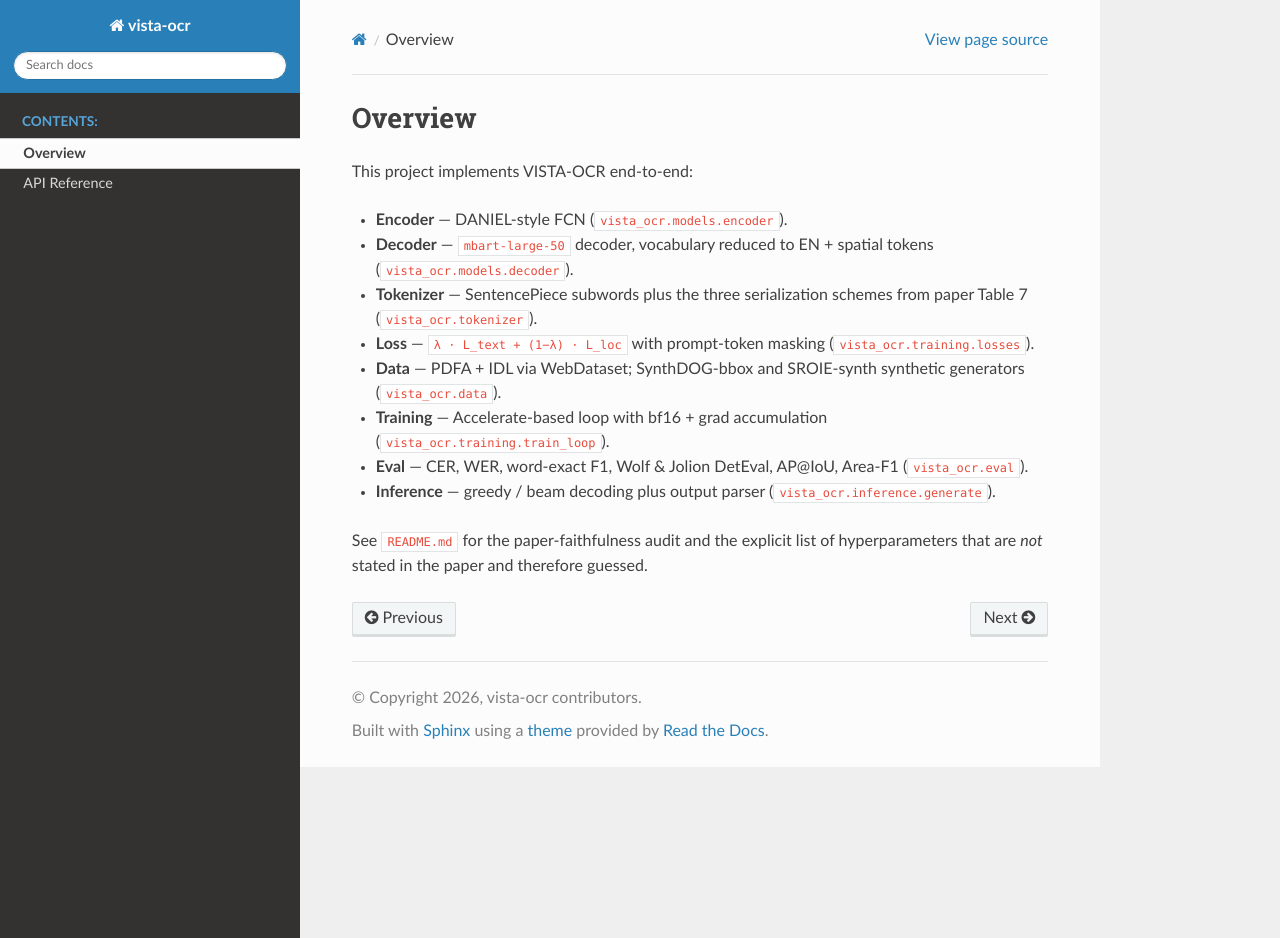
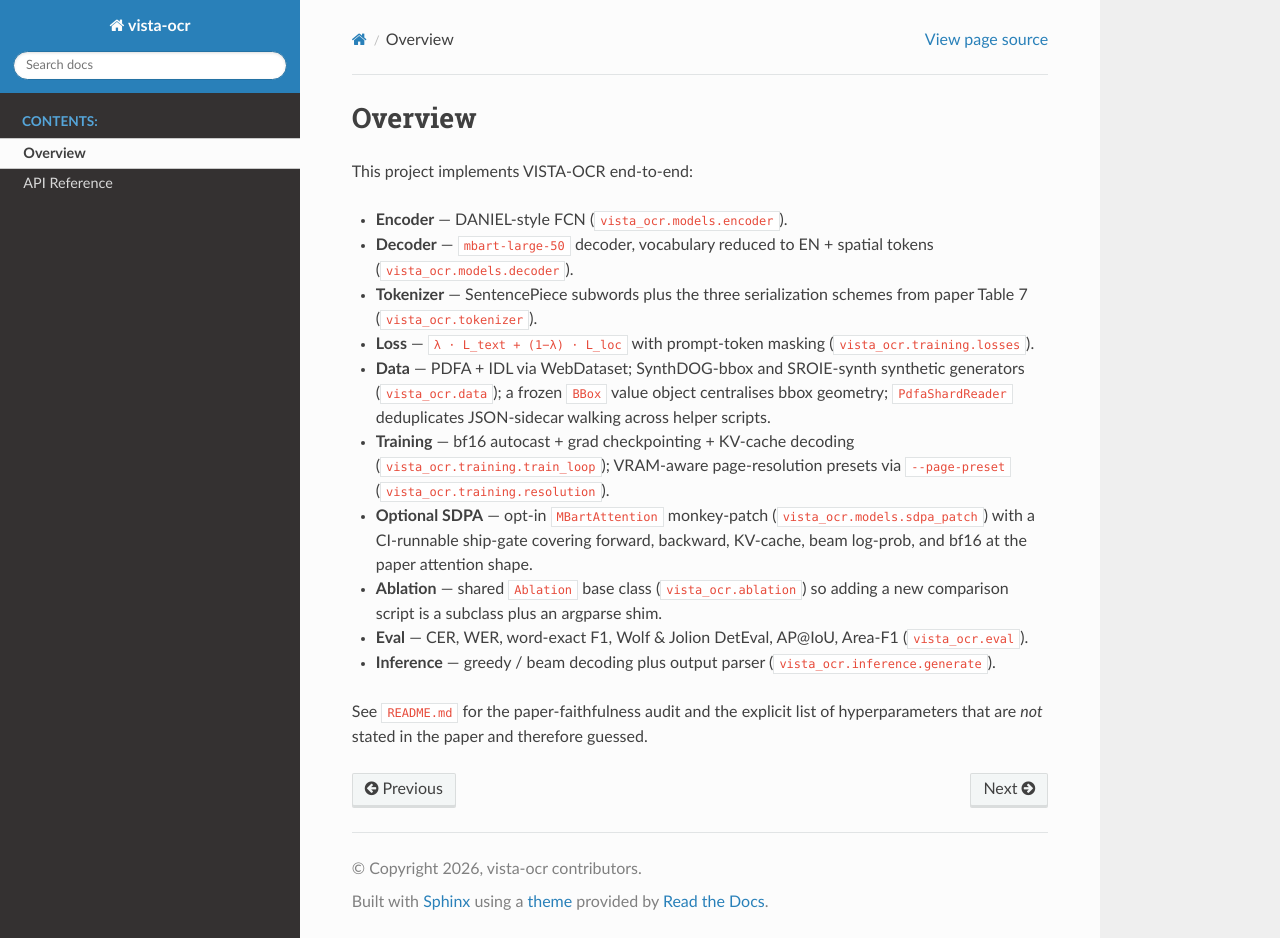
Before and after one commit to csae2414/vista-ocr, a Sphinx documentation site: the page built from docs/overview.md, in a window 1280 px wide and 938 px high. Built offline with Sphinx 7.4.7 and the Read the Docs theme 3.1.0, drawn with Linux system fonts in a browser that asks for light colours.

```diff
--- /dev/null
+++ b/docs/api/ablation.rst
@@ -0,0 +1,6 @@
+Ablation
+========
+
+.. automodule:: vista_ocr.ablation
+
+.. automodule:: vista_ocr.ablation.base
--- a/docs/api/index.rst
+++ b/docs/api/index.rst
@@ -8,6 +8,7 @@ API Reference
    models
    training
    data
+   ablation
    eval
    inference
    logging
--- a/docs/api/models.rst
+++ b/docs/api/models.rst
@@ -6,3 +6,8 @@ Models
 .. automodule:: vista_ocr.models.decoder
 
 .. automodule:: vista_ocr.models.vista_ocr
+
+Optional SDPA monkey-patch
+--------------------------
+
+.. automodule:: vista_ocr.models.sdpa_patch
--- a/docs/overview.md
+++ b/docs/overview.md
@@ -6,8 +6,10 @@ This project implements VISTA-OCR end-to-end:
 - **Decoder** — `mbart-large-50` decoder, vocabulary reduced to EN + spatial tokens (`vista_ocr.models.decoder`).
 - **Tokenizer** — SentencePiece subwords plus the three serialization schemes from paper Table 7 (`vista_ocr.tokenizer`).
 - **Loss** — `λ · L_text + (1−λ) · L_loc` with prompt-token masking (`vista_ocr.training.losses`).
-- **Data** — PDFA + IDL via WebDataset; SynthDOG-bbox and SROIE-synth synthetic generators (`vista_ocr.data`).
-- **Training** — Accelerate-based loop with bf16 + grad accumulation (`vista_ocr.training.train_loop`).
+- **Data** — PDFA + IDL via WebDataset; SynthDOG-bbox and SROIE-synth synthetic generators (`vista_ocr.data`); a frozen `BBox` value object centralises bbox geometry; `PdfaShardReader` deduplicates JSON-sidecar walking across helper scripts.
+- **Training** — bf16 autocast + grad checkpointing + KV-cache decoding (`vista_ocr.training.train_loop`); VRAM-aware page-resolution presets via `--page-preset` (`vista_ocr.training.resolution`).
+- **Optional SDPA** — opt-in `MBartAttention` monkey-patch (`vista_ocr.models.sdpa_patch`) with a CI-runnable ship-gate covering forward, backward, KV-cache, beam log-prob, and bf16 at the paper attention shape.
+- **Ablation** — shared `Ablation` base class (`vista_ocr.ablation`) so adding a new comparison script is a subclass plus an argparse shim.
 - **Eval** — CER, WER, word-exact F1, Wolf & Jolion DetEval, AP@IoU, Area-F1 (`vista_ocr.eval`).
 - **Inference** — greedy / beam decoding plus output parser (`vista_ocr.inference.generate`).
 
```
Also changed, not shown: README.md (+31 -10 lines), docs/api/data.rst (+7 -0 lines), docs/api/training.rst (+10 -0 lines), 1 other file.
